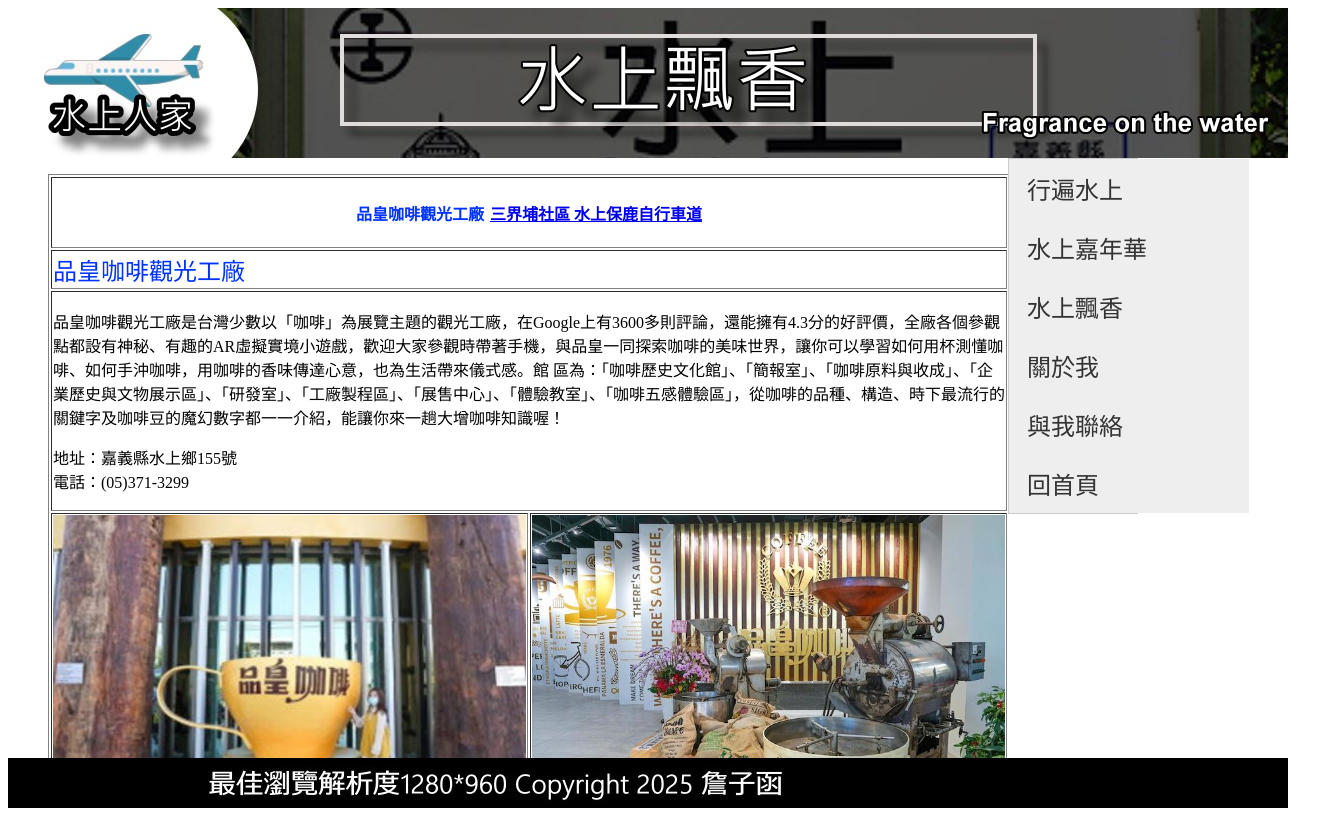
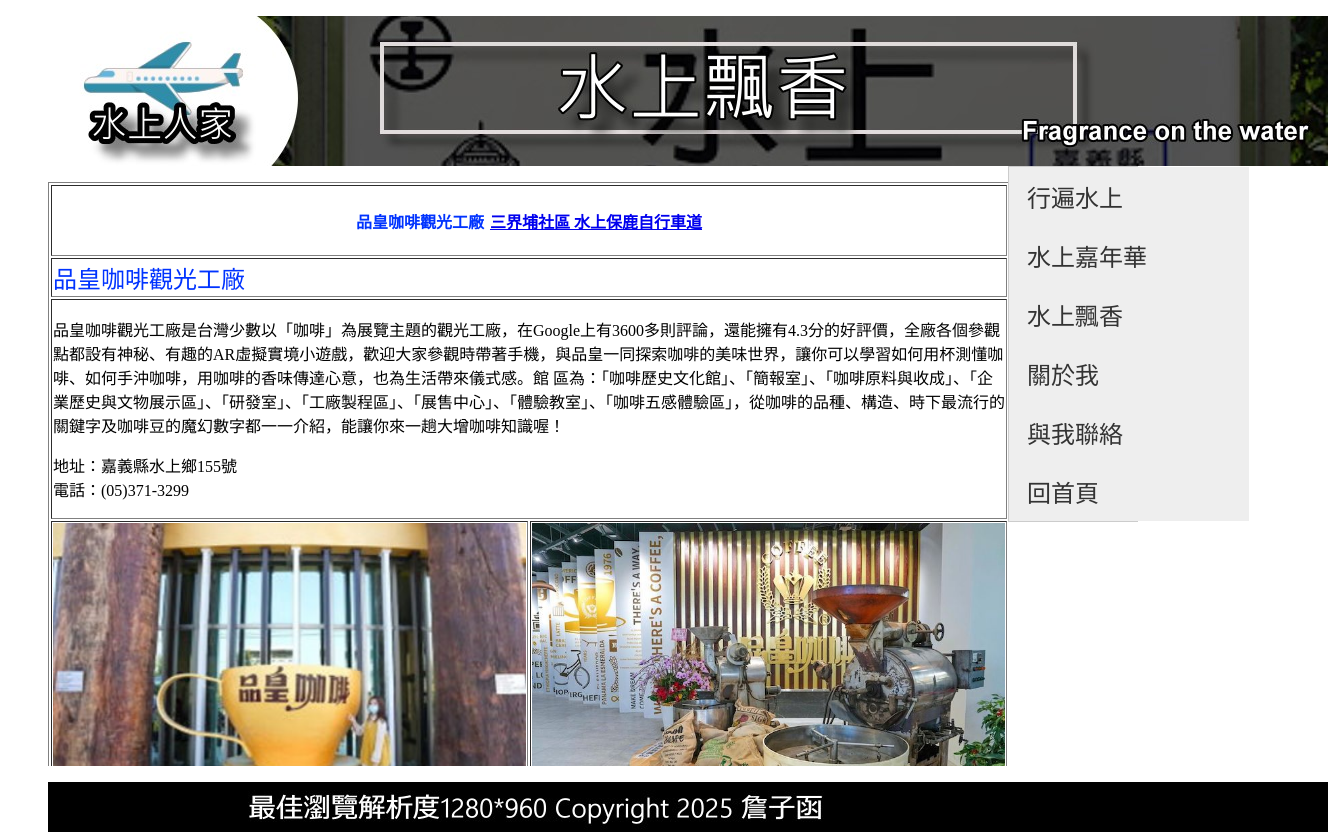
Before and after one commit to han11111020/2222, a plain HTML site: page d229website/food.html in a window 1280 px wide. Shown: the whole page, 1328 px wide, since content can reach past the window. Before the commit the page ends 808 px from the top, so only its background shows below. Drawn offline with Linux system fonts and the light colour scheme.

Commit message:
Add files via upload

```diff
--- a/d229website/food.html
+++ b/d229website/food.html
@@ -78,7 +78,11 @@ function MM_effectAppearFade(targetElement, duration, from, to, toggle)
 
 <body>
 <div id="container">
-  <div id="header"><img src="3..jpg" width="1280" height="150" /></div>
+  <div id="header">
+    <blockquote>
+      <p><img src="3..jpg" width="1280" height="150" /></p>
+    </blockquote>
+  </div>
   <div id="article">
     <blockquote>
       <table width="945" height="1289" border="1">
@@ -132,7 +136,7 @@ function MM_effectAppearFade(targetElement, duration, from, to, toggle)
   </div>
   <div id="item">
     <ul id="MenuBar1" class="MenuBarVertical">
-      <li><a href="1.html">行遍水上</a>      </li>
+      <li><a href="go.html">行遍水上</a>      </li>
       <li><a href="water.html">水上嘉年華</a></li>
       <li><a href="food.html">水上飄香</a>      </li>
       <li><a href="aboutme.html">關於我</a></li>
@@ -140,7 +144,11 @@ function MM_effectAppearFade(targetElement, duration, from, to, toggle)
       <li><a href="index.html">回首頁</a></li>
     </ul>
   </div>
-  <div id="footer"><img src="6..jpg" width="1280" height="50" /></div>
+  <div id="footer">
+    <blockquote>
+      <p><img src="6..jpg" width="1280" height="50" /></p>
+    </blockquote>
+  </div>
 </div>
 <script type="text/javascript">
 var MenuBar1 = new Spry.Widget.MenuBar("MenuBar1", {imgRight:"SpryAssets/SpryMenuBarRightHover.gif"});
```
Also changed, not shown: d229website/aboutme.html (+1 -1 lines).
